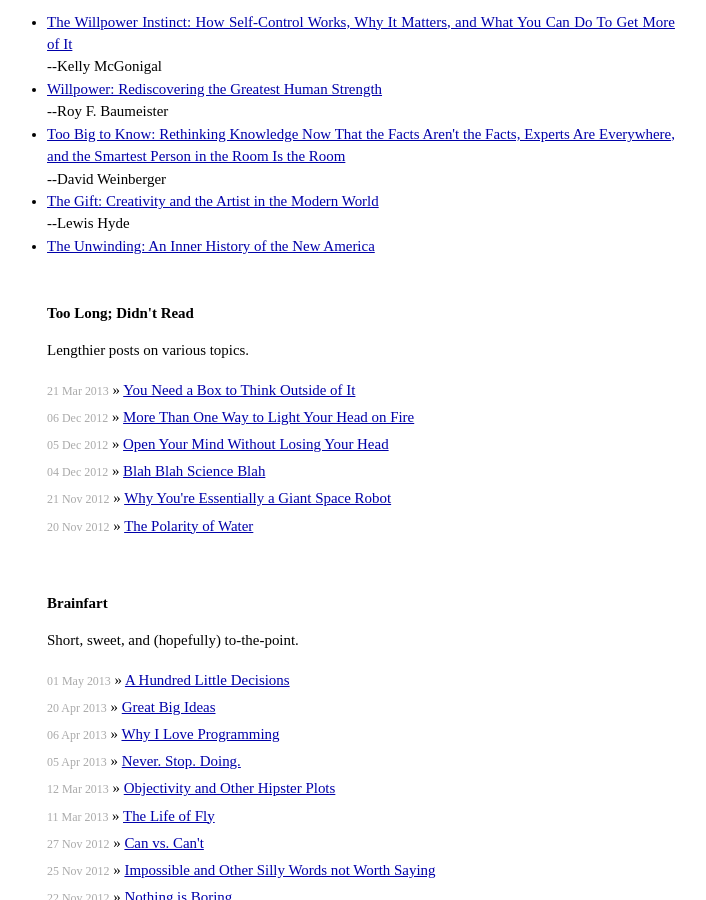
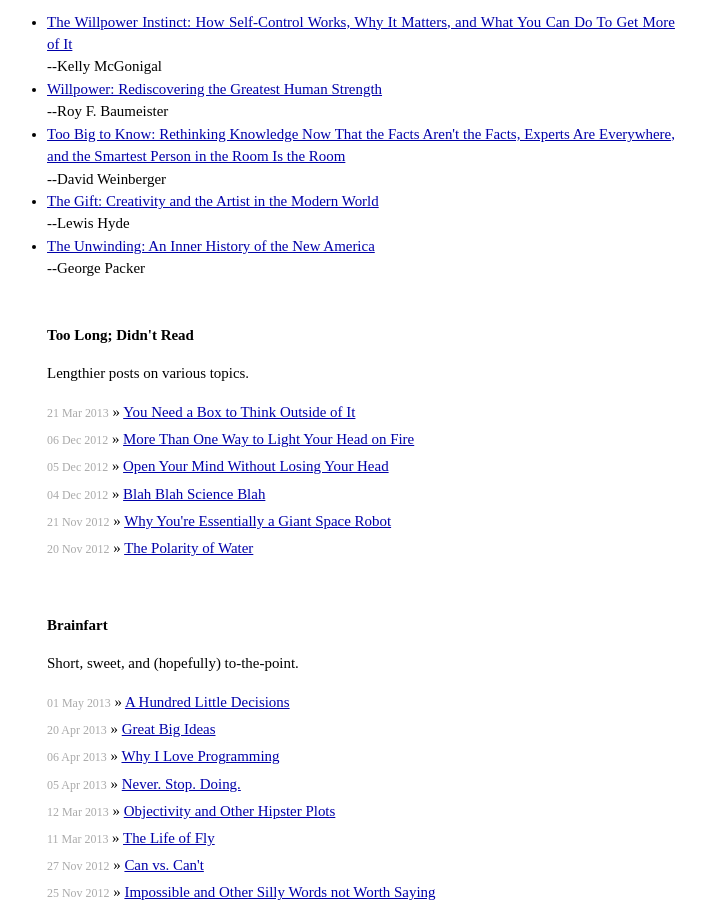
Before and after one commit to pathouse/pathouse.github.io, a Jekyll site: the page built from read/index.html, in a window 1280 px wide and 900 px high, scrolled down 398 px. Shown: the whole window, without its empty margins (279-985 px from the left). Built offline with Jekyll 4.4.1, drawn with Linux system fonts in a browser that asks for light colours; some web fonts are replaced.

Commit message:
Reading list update.

```diff
--- a/read/index.html
+++ b/read/index.html
@@ -22,7 +22,7 @@
     <li><a href="http://www.amazon.com/Too-Big-Know-Rethinking-Everywhere/dp/0465021425" target="_blank">Too Big to Know: Rethinking Knowledge Now That the Facts Aren't the Facts,
    Experts Are Everywhere, and the Smartest Person in the Room Is the Room</a><br /> --David Weinberger</li>
     <li><a href="http://www.amazon.com/exec/obidos/ASIN/0307279502/permissionmarket/ref=nosim/" target="_blank">The Gift: Creativity and the Artist in the Modern World</a><br /> --Lewis Hyde</li>
-    <li><a href="http://www.amazon.com/The-Unwinding-Inner-History-America/dp/0374102414" target="_blank">The Unwinding: An Inner History of the New America</a></li>
+    <li><a href="http://www.amazon.com/The-Unwinding-Inner-History-America/dp/0374102414" target="_blank">The Unwinding: An Inner History of the New America</a><br /> --George Packer</li>
   </ul>
   <br />
   <br />
```
